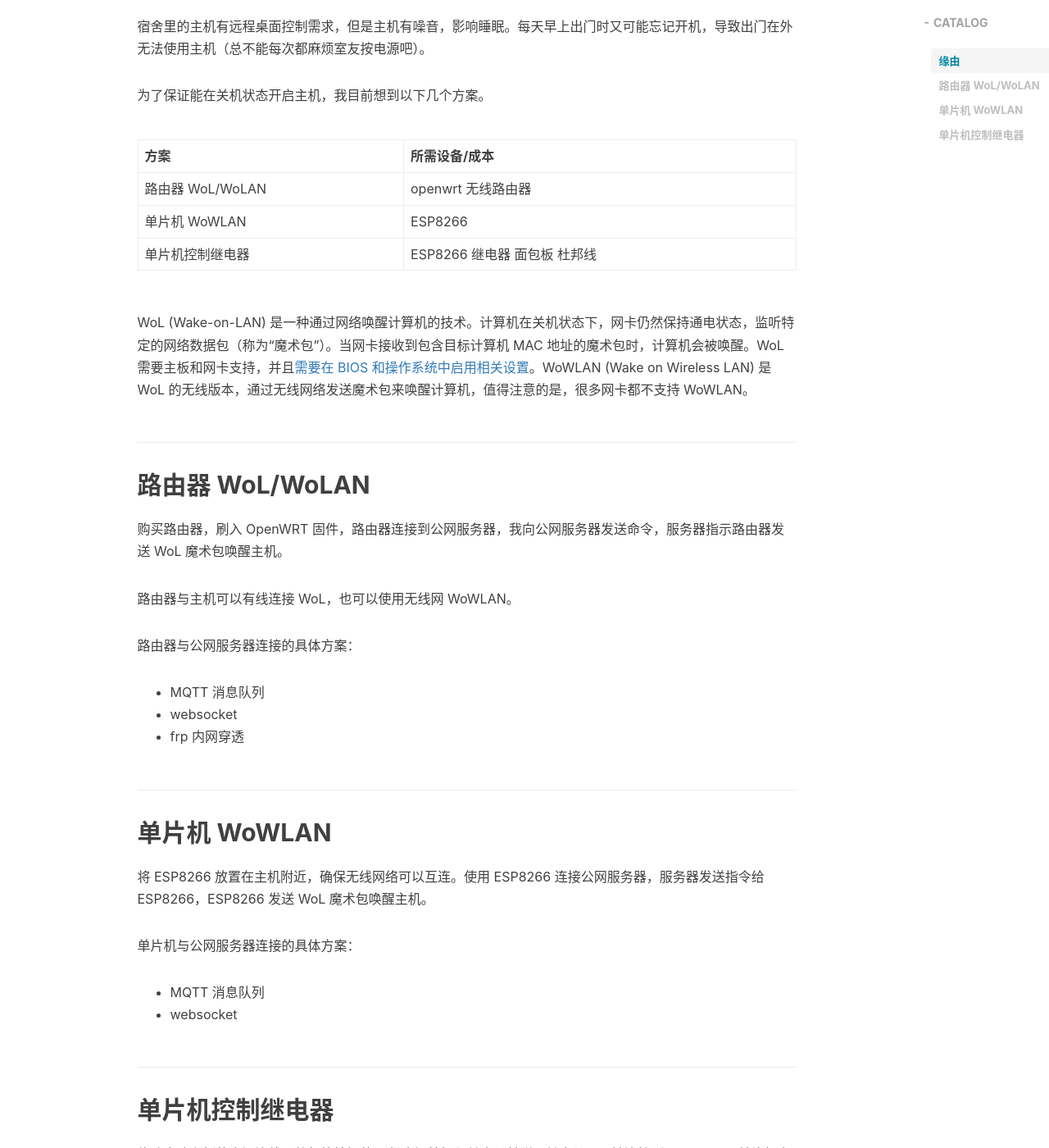
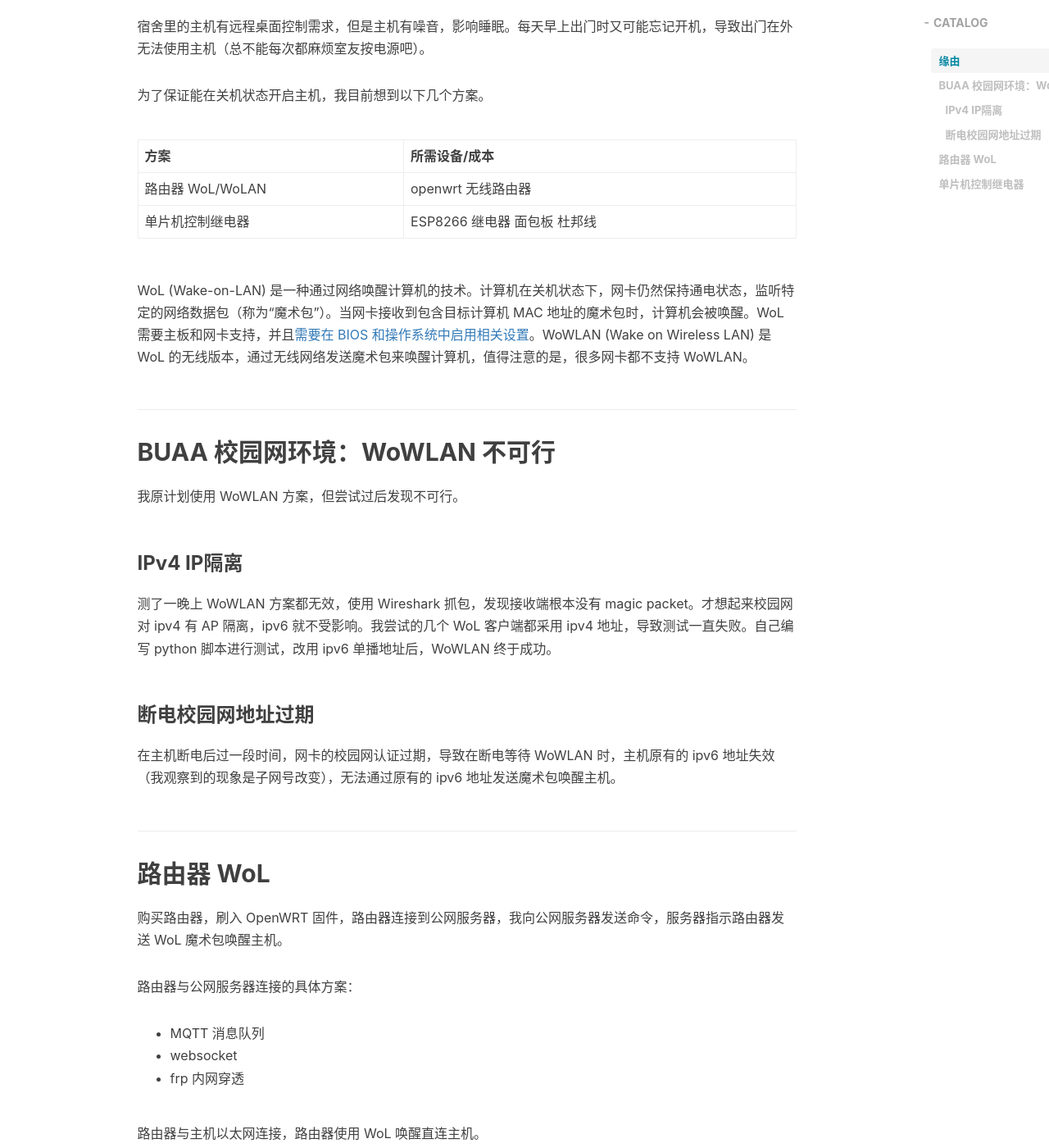
Before and after one commit to Steel-Shadow/Steel-Shadow.github.io, a Jekyll site: the page built from _posts/2025-10-21-远程唤醒电脑主机.md, in a window 1280 px wide and 1400 px high, scrolled down 601 px. Shown: the whole window at 82% size. Built offline with Jekyll 4.4.1, drawn with Linux system fonts in a browser that asks for light colours; nearby versions of some CDN libraries; comment, search, counter and statistics services are not loaded.

Commit message:
update: WoWLAN 在校园网环境不可行

```diff
--- a/_posts/2025-10-21-远程唤醒电脑主机.md
+++ b/_posts/2025-10-21-远程唤醒电脑主机.md
@@ -21,16 +21,25 @@ tags:
 | 方案             | 所需设备/成本                |
 | ---------------- | ---------------------------- |
 | 路由器 WoL/WoLAN | openwrt 无线路由器           |
-| 单片机 WoWLAN    | ESP8266                      |
 | 单片机控制继电器 | ESP8266 继电器 面包板 杜邦线 |
 
 WoL (Wake-on-LAN) 是一种通过网络唤醒计算机的技术。计算机在关机状态下，网卡仍然保持通电状态，监听特定的网络数据包（称为“魔术包”）。当网卡接收到包含目标计算机 MAC 地址的魔术包时，计算机会被唤醒。WoL 需要主板和网卡支持，并且[需要在 BIOS 和操作系统中启用相关设置](https://learn.microsoft.com/en-us/troubleshoot/windows-client/setup-upgrade-and-drivers/wake-on-lan-feature)。WoWLAN (Wake on Wireless LAN) 是 WoL 的无线版本，通过无线网络发送魔术包来唤醒计算机，值得注意的是，很多网卡都不支持 WoWLAN。
 
-## 路由器 WoL/WoLAN
+## BUAA 校园网环境：WoWLAN 不可行
+
+我原计划使用 WoWLAN 方案，但尝试过后发现不可行。
+
+### IPv4 IP隔离
+
+测了一晚上 WoWLAN 方案都无效，使用 Wireshark 抓包，发现接收端根本没有 magic packet。才想起来校园网对 ipv4 有 AP 隔离，ipv6 就不受影响。我尝试的几个 WoL 客户端都采用 ipv4 地址，导致测试一直失败。自己编写 python 脚本进行测试，改用 ipv6 单播地址后，WoWLAN 终于成功。
+
+### 断电校园网地址过期
+
+在主机断电后过一段时间，网卡的校园网认证过期，导致在断电等待 WoWLAN 时，主机原有的 ipv6 地址失效（我观察到的现象是子网号改变），无法通过原有的 ipv6 地址发送魔术包唤醒主机。
+
+## 路由器 WoL
 
 购买路由器，刷入 OpenWRT 固件，路由器连接到公网服务器，我向公网服务器发送命令，服务器指示路由器发送 WoL 魔术包唤醒主机。
-
-路由器与主机可以有线连接 WoL，也可以使用无线网 WoWLAN。
 
 路由器与公网服务器连接的具体方案：
 
@@ -38,14 +47,7 @@ WoL (Wake-on-LAN) 是一种通过网络唤醒计算机的技术。计算机在
 + websocket
 + frp 内网穿透
 
-## 单片机 WoWLAN
-
-将 ESP8266 放置在主机附近，确保无线网络可以互连。使用 ESP8266 连接公网服务器，服务器发送指令给 ESP8266，ESP8266 发送 WoL 魔术包唤醒主机。
-
-单片机与公网服务器连接的具体方案：
-
-+ MQTT 消息队列
-+ websocket
+路由器与主机以太网连接，路由器使用 WoL 唤醒直连主机。
 
 ## 单片机控制继电器
 
```
